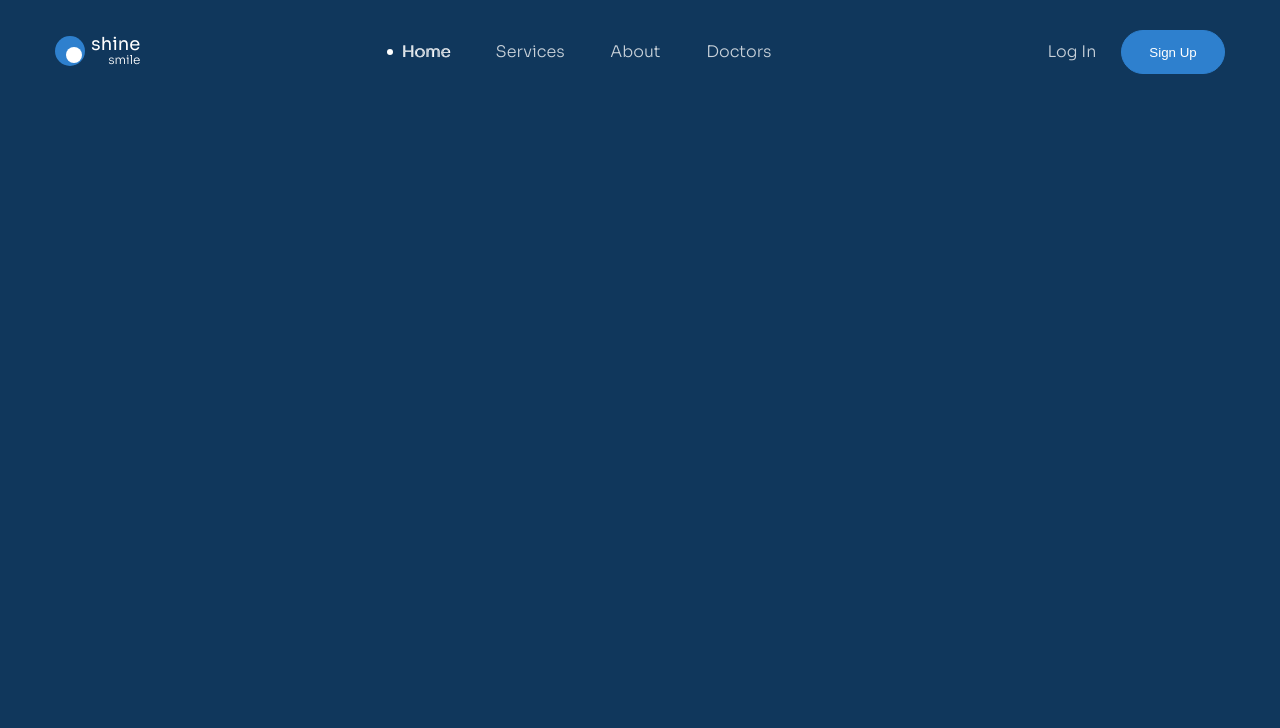
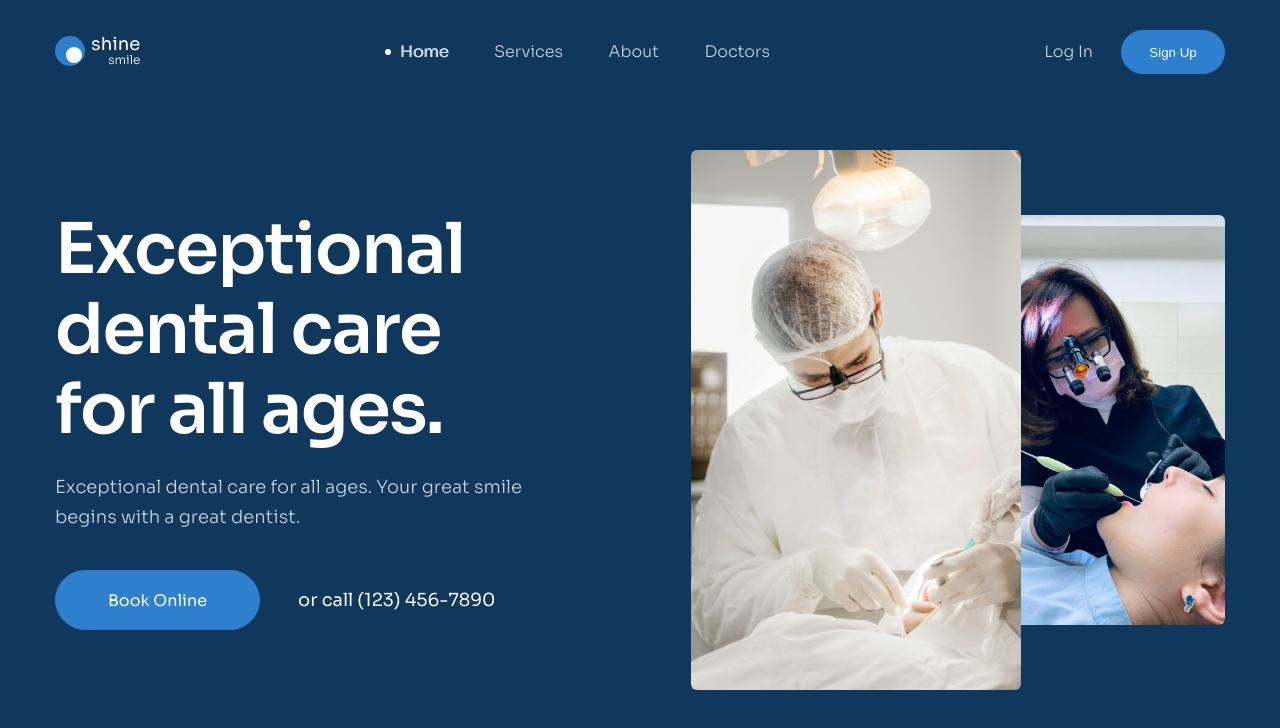
Before and after one commit to AnhLinhUIT/htmlcss-project-03, a plain HTML site: page index.html in a window 1280 px wide. Drawn offline with Linux system fonts and the light colour scheme.

Commit message:
Làm phần hero

```diff
--- a/assets/css/styles.css
+++ b/assets/css/styles.css
@@ -40,7 +40,7 @@ a {
   background-color: #2e80ce;
 }
 
-.btn::hover {
+.btn:hover {
   opacity: 0.9;
   cursor: pointer;
 }
@@ -108,7 +108,7 @@ a {
 .navbar__list {
   display: flex;
 }
-.action__login,
+.header-action__login,
 .navbar__link {
   padding: 4px 21px;
   color: #c9d2da;
@@ -133,7 +133,85 @@ a {
   background-color: #fff;
 }
 
-.action__signup {
+.header-action {
+  display: flex;
+  align-items: center;
+}
+
+.header-action__login {
+  margin-right: 7px;
+}
+
+.header-action__signup {
   --height: 44px;
   min-width: 104px;
 }
+
+/* Hero */
+.hero {
+  display: flex;
+  margin-top: 76px;
+  align-items: center;
+}
+
+.hero__content {
+  flex-shrink: 0;
+  width: 40%;
+}
+
+.hero__media {
+  flex-grow: 1;
+}
+
+.hero__heading {
+  font-weight: 600;
+  font-size: 7rem;
+  line-height: 1.14;
+  letter-spacing: -0.02em;
+  color: #fff;
+}
+
+.hero__desc {
+  margin-top: 22px;
+  color: #c9d2da;
+  font-size: 1.8rem;
+  font-weight: 300;
+  line-height: 1.667;
+}
+
+.hero__row {
+  display: flex;
+  align-items: center;
+  margin-top: 38px;
+}
+
+.hero__phone {
+  margin-left: 38px;
+  color: #fff;
+  text-align: center;
+  font-size: 1.8rem;
+  line-height: 1.67;
+}
+
+.hero__images {
+  display: flex;
+  align-items: center;
+  justify-content: flex-end;
+}
+
+.hero__img {
+  width: 330px;
+  height: 540px;
+  border-radius: 6px;
+  object-fit: cover;
+}
+
+.hero__img:first-child {
+  position: relative;
+  margin-right: -6px;
+}
+
+.hero__img:last-child {
+  width: 210px;
+  height: 410px;
+}
--- a/index.html
+++ b/index.html
@@ -45,6 +45,7 @@
   <body>
     <header class="header">
       <div class="container">
+        <!-- Header top -->
         <div class="header-top">
           <!-- Logo -->
           <a href="/">
@@ -70,11 +71,34 @@
           </nav>
 
           <!-- Action -->
-          <div class="action">
-            <a href="#!" class="action__login">Log In</a>
-            <button href="#!" class="btn action__signup">Sign Up</button>
+          <div class="header-action">
+            <a href="#!" class="header-action__login">Log In</a>
+            <button href="#!" class="header-action__signup btn">Sign Up</button>
           </div>
         </div>
+
+        <!-- Hero -->
+        <section class="hero">
+          <!-- Hero content -->
+          <section class="hero__content">
+            <h1 class="hero__heading">Exceptional dental care for all ages.</h1>
+            <p class="hero__desc">
+              Exceptional dental care for all ages. Your great smile begins with a great dentist.
+            </p>
+            <div class="hero__row">
+              <a href="" class="btn">Book Online</a>
+              <span class="hero__phone">or call (123) 456-7890</span>
+            </div>
+          </section>
+
+          <!-- Hero media -->
+          <div class="hero__media">
+            <figure class="hero__images">
+              <img src="./assets/img/hero-01.jpg" alt="" class="hero__img" />
+              <img src="./assets/img/hero-02.jpg" alt="" class="hero__img" />
+            </figure>
+          </div>
+        </section>
       </div>
     </header>
   </body>
```
Also changed, not shown: assets/img/hero-01.jpg (added), assets/img/hero-02.jpg (added).
